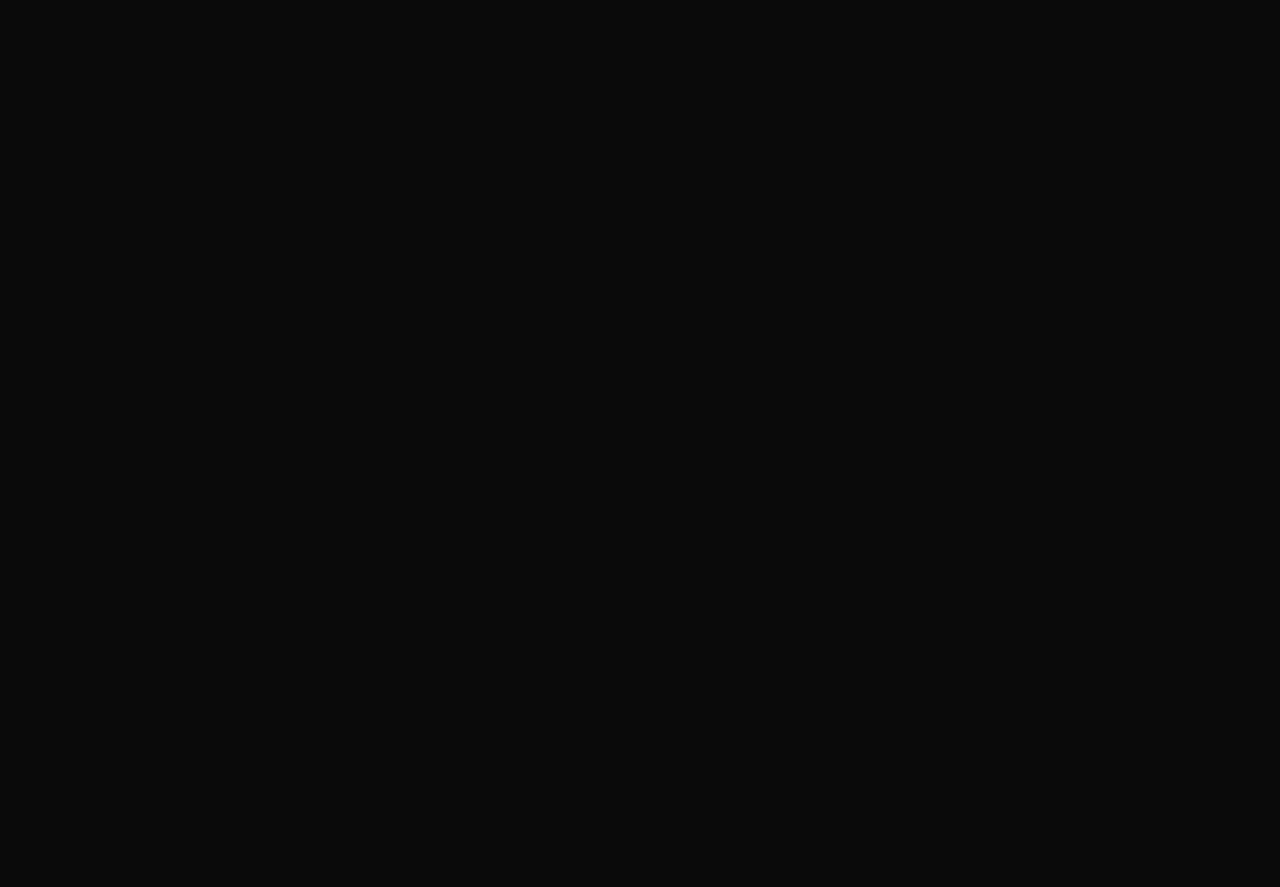
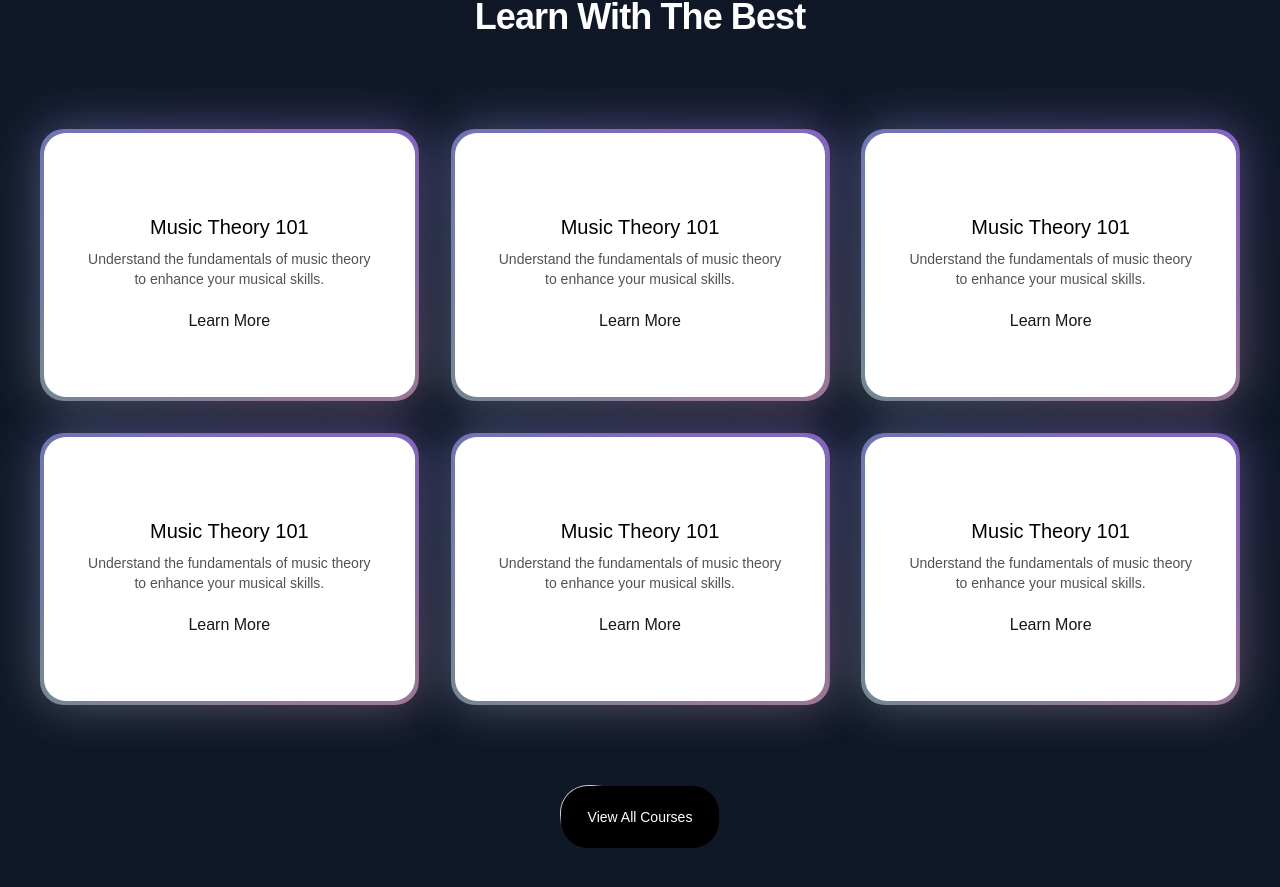
Before and after one commit to usman4222/Next_Music, a Next.js app: page / in a window 1280 px wide. Shown: the part 911-1798 px from the top of the page. Before the commit the page ends 800 px from the top, so only its background shows below. Built offline with nearby package versions, Linux system fonts and the light colour scheme.

Commit message:
complete Courses Sections

```diff
--- a/src/app/page.tsx
+++ b/src/app/page.tsx
@@ -1,10 +1,11 @@
+import CoursesSections from "@/compnents/CoursesSections";
 import HeroSection from "@/compnents/HeroSection";
-import Image from "next/image";
 
 export default function Home() {
   return (
     <>
       <HeroSection />
+      <CoursesSections/>
     </>
   );
 }
--- /dev/null
+++ b/src/compnents/CoursesSections.tsx
@@ -0,0 +1,67 @@
+"use client";
+import Link from "next/link";
+import courseData from "../data/music_data.json";
+import { Button } from "./ui/moving-border";
+import { BackgroundGradient } from "./ui/background-gradient";
+
+interface Course {
+  id: number;
+  title: string;
+  slug: string;
+  description: string;
+  price: number;
+  instructor: string;
+  isFeatured: boolean;
+}
+
+const CoursesSections = () => {
+  const featuredCourses = courseData.courses.filter(
+    (course: Course) => course.isFeatured
+  );
+
+  return (
+    <div className="py-20 bg-gray-900 px-10">
+      <div>
+        <div className="text-center">
+          <h2 className="text-base text-teal-600 font-bold tracking-wide uppercase">
+            Featured Courses
+          </h2>
+          <p className="mt-2 text-3xl leading-8 font-extrabold tracking-tight text-white sm:text-4xl">
+            Learn With The Best
+          </p>
+        </div>
+      </div>
+      <div className="mt-24">
+        <div className="grid grid-col-1 sm:grid-cols-2 lg:grid-cols-3 gap-8 justify-center">
+          {featuredCourses.map((course: Course) => (
+            <div key={course.id} className="flex justify-center">
+              <BackgroundGradient className="rounded-[22px] max-w-sm p-4 sm:p-10 bg-white dark:bg-zinc-900">
+                <div className="py-4 sm:py-6 flex flex-col items-center text-center flex-grow">
+                  <p className="text-lg sm:text-xl text-black mt-4 mb-2">
+                    {course.title}
+                  </p>
+                  <p className="text-sm text-neutral-600  flex-grow">
+                    {course.description}
+                  </p>
+                  <Link href={`/courses/${course.slug}`} className="pt-5 hover:underline">Learn More</Link>
+                </div>
+              </BackgroundGradient>
+            </div>
+          ))}
+        </div>
+      </div>
+      <div className="mt-20 text-center">
+        <Link href={"/courses"}>
+          <Button
+            borderRadius="1.75rem"
+            className="bg-black cursor-pointer text-white  border-transparent"
+          >
+            View All Courses
+          </Button>
+        </Link>
+      </div>
+    </div>
+  );
+};
+
+export default CoursesSections;
--- a/src/compnents/HeroSection.tsx
+++ b/src/compnents/HeroSection.tsx
@@ -1,5 +1,4 @@
 import Link from "next/link";
-import React from "react";
 import { Spotlight } from "./ui/Spotlight";
 import { Button } from "./ui/moving-border";
 
--- /dev/null
+++ b/src/compnents/ui/background-gradient.tsx
@@ -0,0 +1,72 @@
+import React from "react";
+import { motion } from "motion/react";
+import { cn } from "@/utils/cn";
+
+export const BackgroundGradient = ({
+  children,
+  className,
+  containerClassName,
+  animate = true,
+}: {
+  children?: React.ReactNode;
+  className?: string;
+  containerClassName?: string;
+  animate?: boolean;
+}) => {
+  const variants = {
+    initial: {
+      backgroundPosition: "0 50%",
+    },
+    animate: {
+      backgroundPosition: ["0, 50%", "100% 50%", "0 50%"],
+    },
+  };
+  return (
+    <div className={cn("relative p-[4px] group", containerClassName)}>
+      <motion.div
+        variants={animate ? variants : undefined}
+        initial={animate ? "initial" : undefined}
+        animate={animate ? "animate" : undefined}
+        transition={
+          animate
+            ? {
+                duration: 5,
+                repeat: Infinity,
+                repeatType: "reverse",
+              }
+            : undefined
+        }
+        style={{
+          backgroundSize: animate ? "400% 400%" : undefined,
+        }}
+        className={cn(
+          "absolute inset-0 rounded-3xl z-[1] opacity-60 group-hover:opacity-100 blur-xl  transition duration-500 will-change-transform",
+          " bg-[radial-gradient(circle_farthest-side_at_0_100%,#00ccb1,transparent),radial-gradient(circle_farthest-side_at_100%_0,#7b61ff,transparent),radial-gradient(circle_farthest-side_at_100%_100%,#ffc414,transparent),radial-gradient(circle_farthest-side_at_0_0,#1ca0fb,#141316)]"
+        )}
+      />
+      <motion.div
+        variants={animate ? variants : undefined}
+        initial={animate ? "initial" : undefined}
+        animate={animate ? "animate" : undefined}
+        transition={
+          animate
+            ? {
+                duration: 5,
+                repeat: Infinity,
+                repeatType: "reverse",
+              }
+            : undefined
+        }
+        style={{
+          backgroundSize: animate ? "400% 400%" : undefined,
+        }}
+        className={cn(
+          "absolute inset-0 rounded-3xl z-[1] will-change-transform",
+          "bg-[radial-gradient(circle_farthest-side_at_0_100%,#00ccb1,transparent),radial-gradient(circle_farthest-side_at_100%_0,#7b61ff,transparent),radial-gradient(circle_farthest-side_at_100%_100%,#ffc414,transparent),radial-gradient(circle_farthest-side_at_0_0,#1ca0fb,#141316)]"
+        )}
+      />
+
+      <div className={cn("relative z-10", className)}>{children}</div>
+    </div>
+  );
+};
--- a/src/data/music_data.json
+++ b/src/data/music_data.json
@@ -2,9 +2,9 @@
     "courses": [
       {
         "id": 1,
-        "title": "Guitar Fundamentals",
+        "title": "Music Theory 101",
         "slug": "guitar-fundamentals",
-        "description": "Learn the basics of playing guitar with our comprehensive beginner's course.",
+        "description": "Understand the fundamentals of music theory to enhance your musical skills.",
         "price": 99.99,
         "instructor": "John Doe",
         "isFeatured": true,
@@ -22,9 +22,9 @@
       },
       {
         "id": 3,
-        "title": "Drumming Basics",
+        "title": "Music Theory 101",
         "slug": "drumming-basics",
-        "description": "Get started with drumming techniques and rhythms in this exciting course.",
+        "description": "Understand the fundamentals of music theory to enhance your musical skills.",
         "price": 79.99,
         "instructor": "Mike Johnson",
         "isFeatured": true,
@@ -49,6 +49,36 @@
         "instructor": "Robert Wilson",
         "isFeatured": true,
         "image": "/courses/music-theory.jpg"
+      },
+      {
+        "id": 6,
+        "title": "Music Theory 101",
+        "slug": "music-theory-101",
+        "description": "Understand the fundamentals of music theory to enhance your musical skills.",
+        "price": 69.99,
+        "instructor": "Robert Wilson",
+        "isFeatured": true,
+        "image": "/courses/music-theory.jpg"
+      },
+      {
+        "id": 7,
+        "title": "Music Theory 101",
+        "slug": "music-theory-101",
+        "description": "Understand the fundamentals of music theory to enhance your musical skills.",
+        "price": 69.99,
+        "instructor": "Robert Wilson",
+        "isFeatured": true,
+        "image": "/courses/music-theory.jpg"
+      },
+      {
+        "id": 8,
+        "title": "Music Theory 101",
+        "slug": "music-theory-101",
+        "description": "Understand the fundamentals of music theory to enhance your musical skills.",
+        "price": 69.99,
+        "instructor": "Robert Wilson",
+        "isFeatured": true,
+        "image": "/courses/music-theory.jpg"
       }
     ]
   }
```
